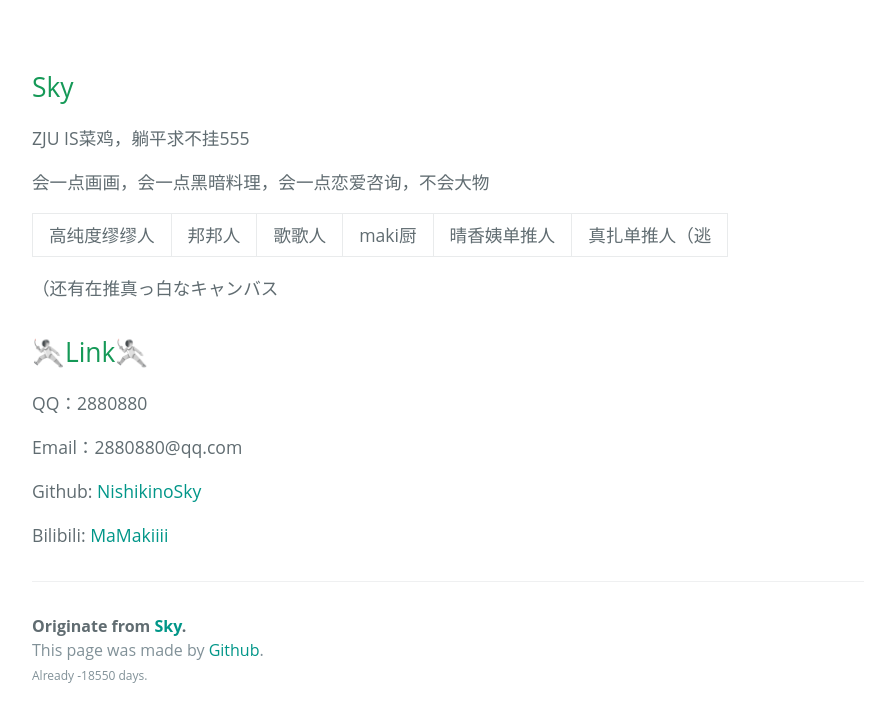
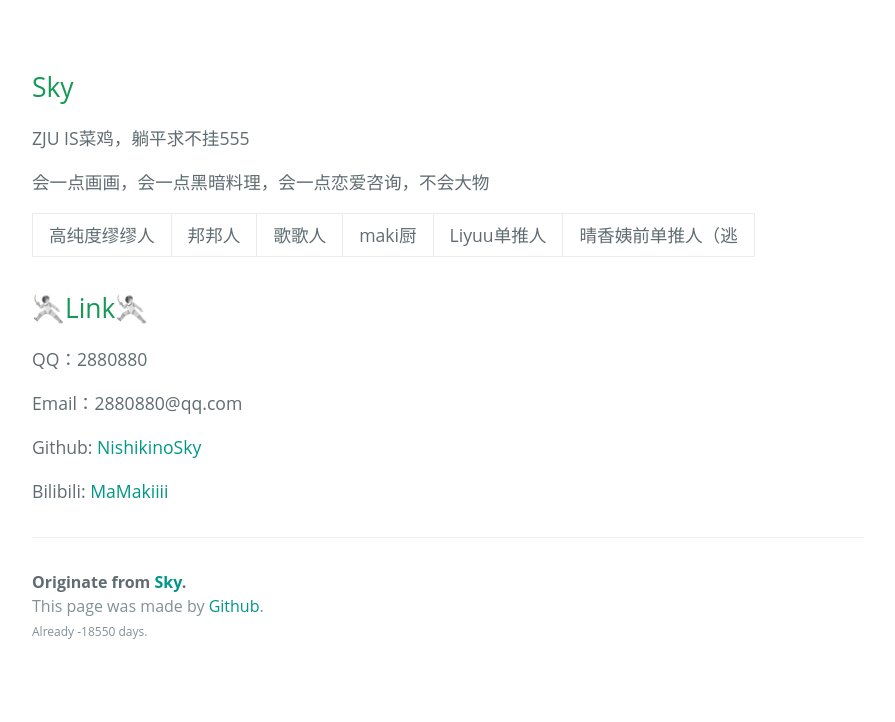
Before and after one commit to NishikinoSky/NishikinoSky.github.io, a Jekyll site: the page built from pages/about.md, in a window 1280 px wide and 1107 px high. Shown: the part 373-1095 px from the top of the window, without its empty margins (192-1087 px from the left). Built offline with Jekyll 4.4.1, drawn with Linux system fonts in a browser that asks for light colours; some web fonts are replaced.

Commit message:
Update about.md

```diff
--- a/pages/about.md
+++ b/pages/about.md
@@ -12,9 +12,8 @@ ZJU IS菜鸡，躺平求不挂555
 
 会一点画画，会一点黑暗料理，会一点恋爱咨询，不会大物
 
-高纯度缪缪人 | 邦邦人 | 歌歌人 | maki厨 | 晴香姨单推人 | 真扎单推人（逃
+高纯度缪缪人 | 邦邦人 | 歌歌人 | maki厨 | Liyuu单推人 | 晴香姨前单推人（逃
 
-（还有在推真っ白なキャンバス
 
 ## 🤺Link🤺
 
```
